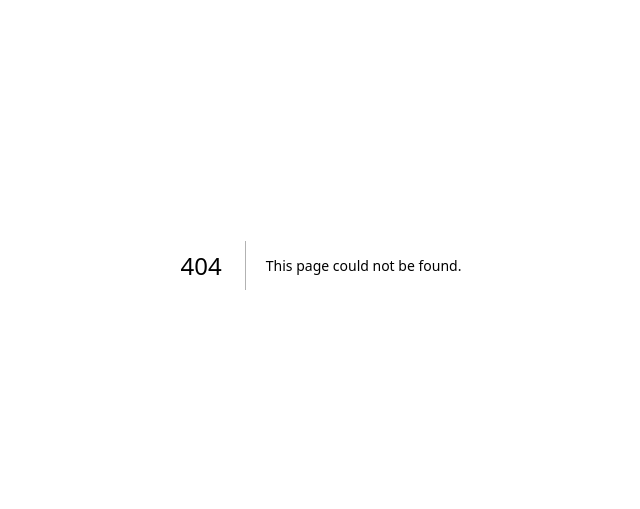
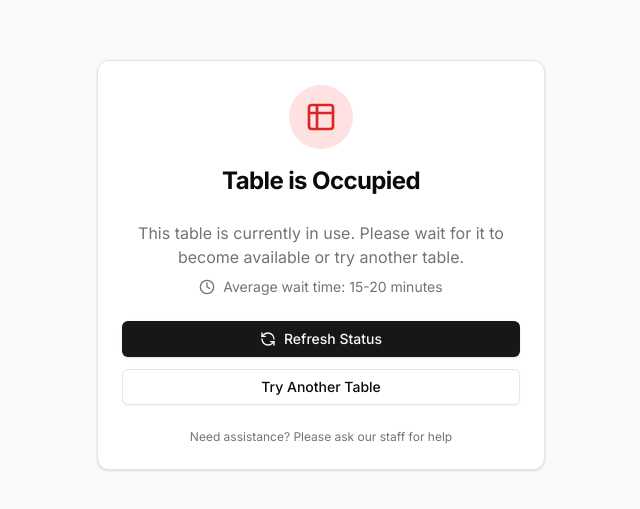
Before and after one commit to AshwinGorle/OMS-customer, a Next.js app: page /occupied in a window 1280 px wide. Before the commit this address had no page. Shown: the part 135-644 px from the top of the page, without its empty margins (319-959 px from the left). Built offline with nearby package versions, Linux system fonts and the light colour scheme.

Commit message:
occupied table page completed

```diff
--- /dev/null
+++ b/app/occupied/page.js
@@ -0,0 +1,47 @@
+"use client";
+
+import { useState } from "react";
+import { Card, CardContent } from "@/components/ui/card";
+import OccupiedStatus from "@/components/occupied/OccupiedStatus";
+import WaitTimeInfo from "@/components/occupied/WaitTimeInfo";
+import ActionButtons from "@/components/occupied/ActionButtons";
+
+export default function OccupiedPage() {
+  const [isRefreshing, setIsRefreshing] = useState(false);
+
+
+  // yaha par refresh logic likh dena bhai , refresh karne table status show karna hai
+  const handleRefresh = async () => {
+    setIsRefreshing(true);
+    try {
+      // Here you would typically make an API call to check the table status
+      await new Promise(resolve => setTimeout(resolve, 1000));
+      // For demo purposes, we'll just refresh the page
+      // In a real app, you would check the table status and redirect accordingly
+      window.location.reload();
+    } finally {
+      setIsRefreshing(false);
+    }
+  };
+
+  return (
+    <div className="min-h-screen bg-gray-50 flex items-center justify-center p-4">
+      <Card className="w-full max-w-md">
+        <OccupiedStatus />
+        <CardContent className="space-y-6">
+          <WaitTimeInfo />
+          <ActionButtons
+            isRefreshing={isRefreshing}
+            onRefresh={handleRefresh}
+          />
+
+          <div className="text-center">
+            <p className="text-xs text-muted-foreground">
+              Need assistance? Please ask our staff for help
+            </p>
+          </div>
+        </CardContent>
+      </Card>
+    </div>
+  );
+}
--- /dev/null
+++ b/components/occupied/ActionButtons.js
@@ -0,0 +1,30 @@
+"use client";
+
+import { RefreshCcw } from "lucide-react";
+import { useRouter } from "next/navigation";
+import { Button } from "@/components/ui/button";
+
+export default function ActionButtons({ isRefreshing, onRefresh }) {
+  const router = useRouter();
+
+  return (
+    <div className="flex flex-col gap-3">
+      <Button
+        onClick={onRefresh}
+        className="w-full gap-2"
+        disabled={isRefreshing}
+      >
+        <RefreshCcw className={`h-4 w-4 ${isRefreshing ? 'animate-spin' : ''}`} />
+        {isRefreshing ? 'Checking status...' : 'Refresh Status'}
+      </Button>
+
+      <Button
+        variant="outline"
+        className="w-full"
+        onClick={() => router.push('/scan')}
+      >
+        Try Another Table
+      </Button>
+    </div>
+  );
+}
--- /dev/null
+++ b/components/occupied/OccupiedStatus.js
@@ -0,0 +1,15 @@
+"use client";
+
+import { Table2 } from "lucide-react";
+import { CardHeader, CardTitle } from "@/components/ui/card";
+
+export default function OccupiedStatus() {
+  return (
+    <CardHeader className="text-center space-y-2">
+      <div className="mx-auto w-16 h-16 bg-red-100 rounded-full flex items-center justify-center mb-2">
+        <Table2 className="h-8 w-8 text-red-600" />
+      </div>
+      <CardTitle className="text-2xl font-bold">Table is Occupied</CardTitle>
+    </CardHeader>
+  );
+}
--- /dev/null
+++ b/components/occupied/WaitTimeInfo.js
@@ -0,0 +1,17 @@
+"use client";
+
+import { Clock } from "lucide-react";
+
+export default function WaitTimeInfo() {
+  return (
+    <div className="text-center space-y-2">
+      <p className="text-muted-foreground">
+        This table is currently in use. Please wait for it to become available or try another table.
+      </p>
+      <div className="flex items-center justify-center gap-2 text-sm text-muted-foreground">
+        <Clock className="h-4 w-4" />
+        <span>Average wait time: 15-20 minutes</span>
+      </div>
+    </div>
+  );
+}
```
